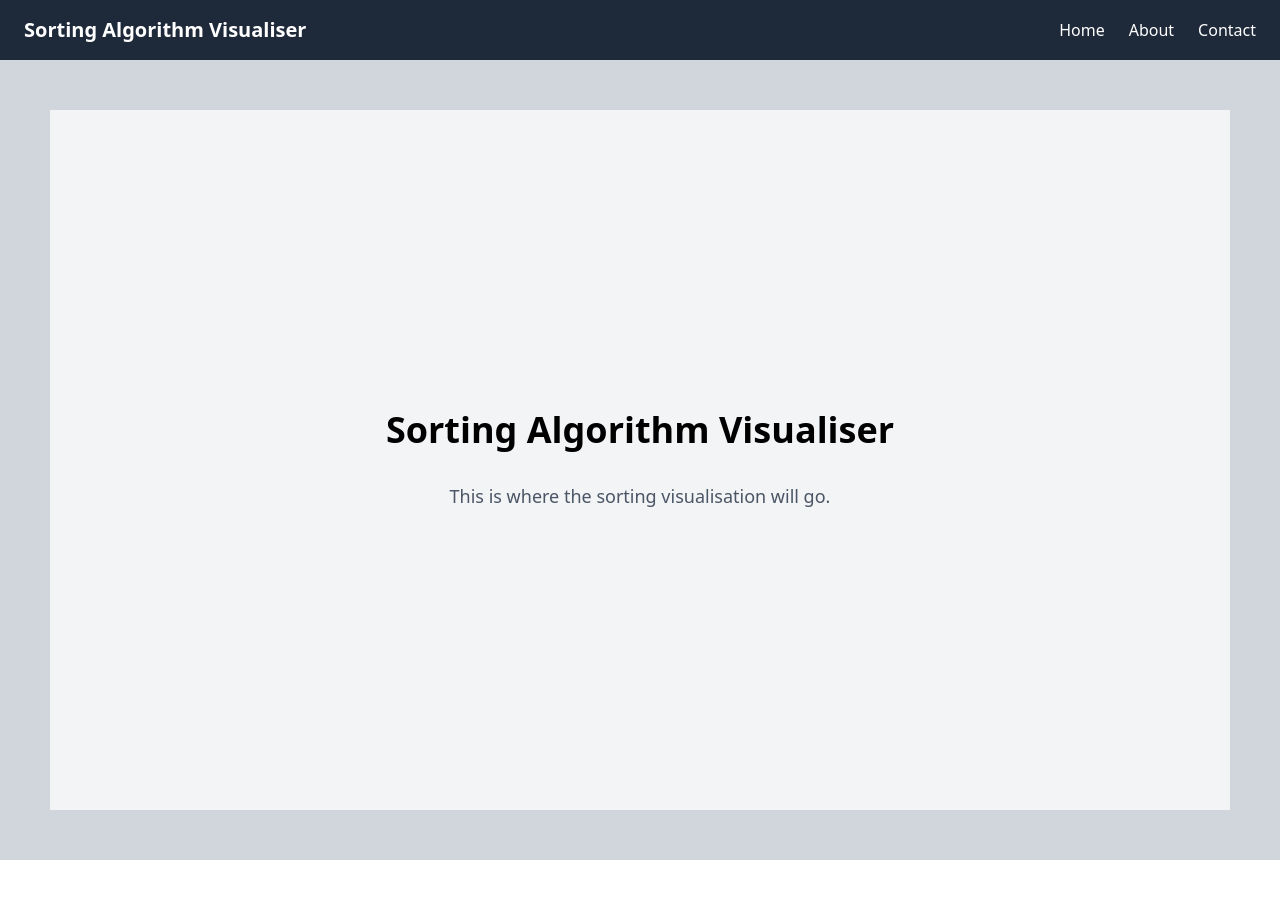
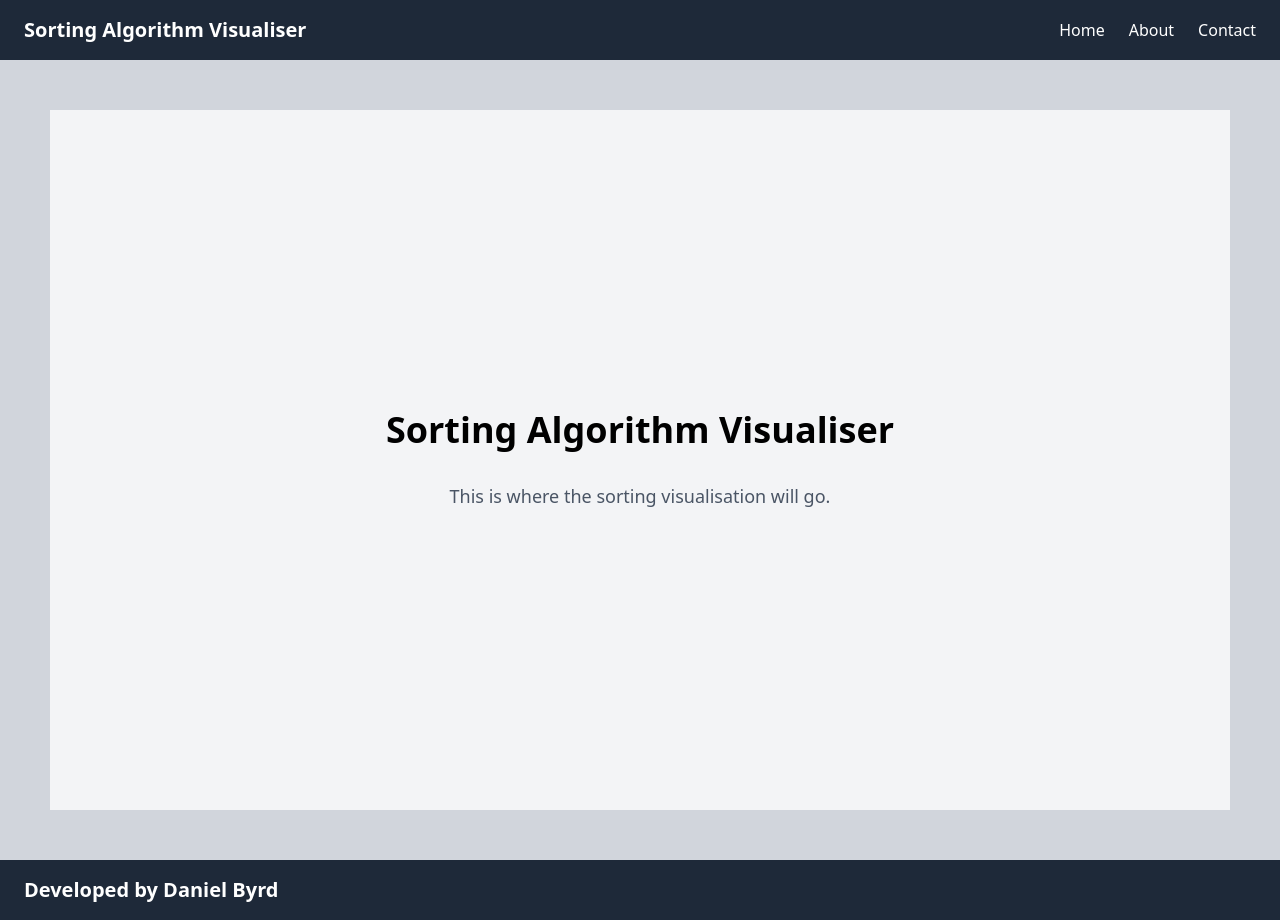
Before and after one commit to Danby15/sorting-visualiser, a React (Vite) app: page / in a window 1280 px wide. Before the commit the page ends 860 px from the top, so only its background shows below. Built offline with nearby package versions, Linux system fonts and the light colour scheme.

Commit message:
Add footer and bubbleSort algorithm

```diff
--- a/src/App.jsx
+++ b/src/App.jsx
@@ -1,7 +1,7 @@
 import { useState } from 'react'
 import NavBar from './components/NavBar.jsx'
 import SortingVisualiser from './components/SortingVisualiser.jsx'
-
+import Footer from './components/Footer.jsx'
 function App() {
   const [count, setCount] = useState(0)
 
@@ -11,6 +11,7 @@ function App() {
       <div className="h-screen w-full bg-gray-100">
         <SortingVisualiser />
       </div>
+      <Footer />
     </>
   )
 }
--- /dev/null
+++ b/src/algorithms/bubbleSort.js
@@ -0,0 +1,21 @@
+function bubbleSort(input) {
+    const arr = [...input]; // Create a copy of the input array
+    const steps = [];
+    for (let i = 0; i < arr.length - 1; i++) {
+        for (let j = 0; j < arr.length - i - 1; j++) {
+            // add comparison step
+            steps.push({ type: 'compare', indices: [j, j + 1], array : [...arr] });
+
+            // check if they should swap:
+            if(arr[j] > arr[j + 1]){
+                [arr[j], arr[j + 1]] = [arr[j + 1], arr[j]]
+                steps.push({type: 'swap', indices: [j, j + 1], array: [...arr]});
+            }
+
+        }
+    }
+
+    // final step
+    steps.push({ type: 'sorted', array: [...arr] });
+    return steps;
+}
--- /dev/null
+++ b/src/components/Footer.jsx
@@ -0,0 +1,10 @@
+export default function Footer() {
+  return (
+    <footer className="w-full bg-gray-800 text-white px-6 py-4 flex items-center justify-between">
+
+      <div className="text-xl font-semibold">
+        Developed by Daniel Byrd
+      </div>
+    </footer>
+  );
+}
```
